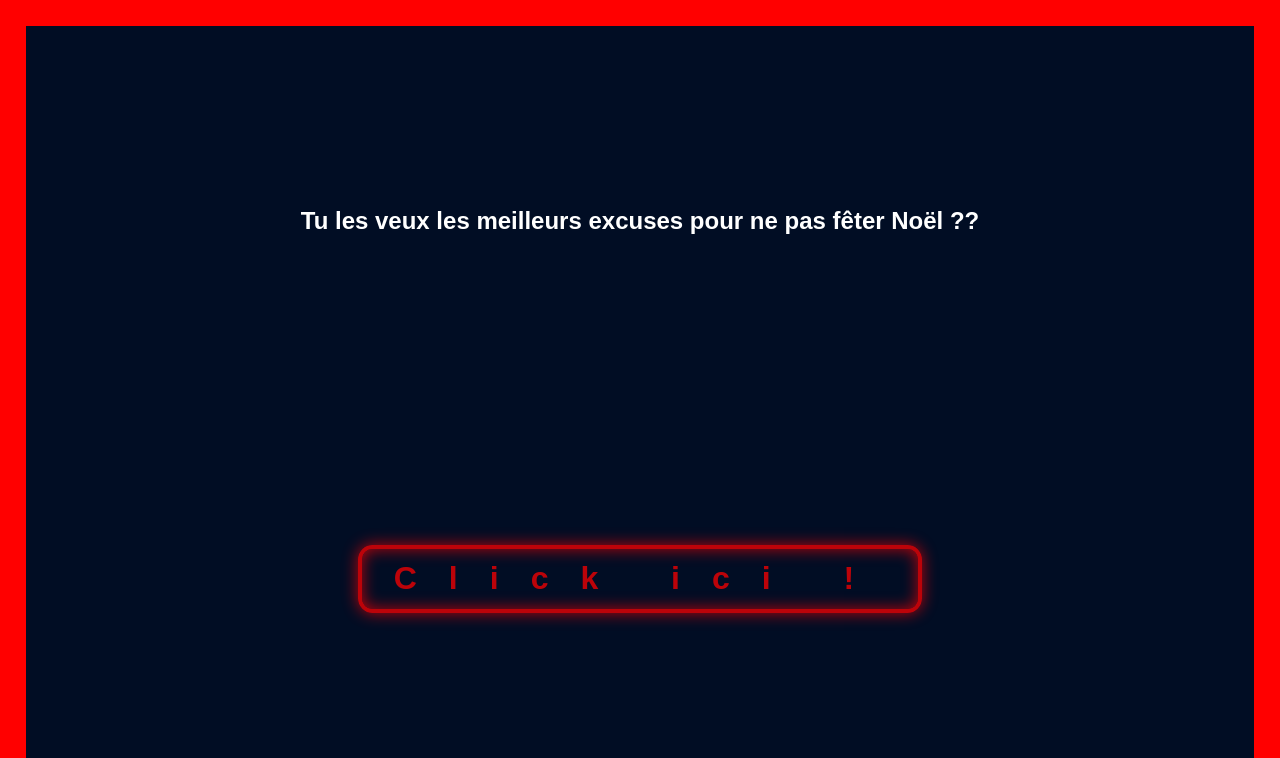
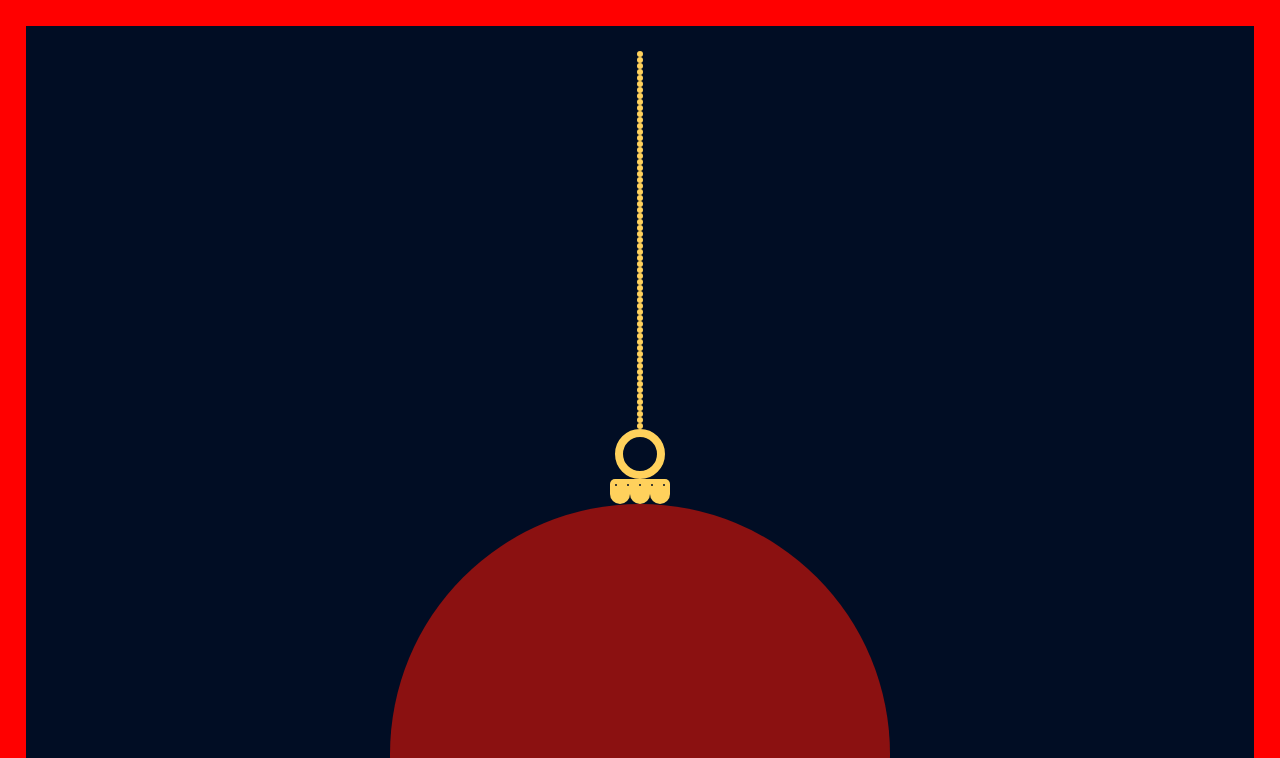
Before and after one commit to FlorenceBuchelet/WCS_hackathon1, a React (Vite) app: page / in a window 1280 px wide. Shown: the top 758 px of the page. Built offline with nearby package versions, Linux system fonts and the light colour scheme.

Commit message:
composant baubles

```diff
--- /dev/null
+++ b/src/components/baubles/Baubles.jsx
@@ -0,0 +1,94 @@
+import "./Baubles.scss";
+
+function Baubles() {
+  return (
+    <>
+      <article className="baubles__chaine">
+        <div className="baubles__chaine__link"></div>
+        <div className="baubles__chaine__link"></div>
+        <div className="baubles__chaine__link"></div>
+        <div className="baubles__chaine__link"></div>
+        <div className="baubles__chaine__link"></div>
+        <div className="baubles__chaine__link"></div>
+        <div className="baubles__chaine__link"></div>
+        <div className="baubles__chaine__link"></div>
+        <div className="baubles__chaine__link"></div>
+        <div className="baubles__chaine__link"></div>
+        <div className="baubles__chaine__link"></div>
+        <div className="baubles__chaine__link"></div>
+        <div className="baubles__chaine__link"></div>
+        <div className="baubles__chaine__link"></div>
+        <div className="baubles__chaine__link"></div>
+        <div className="baubles__chaine__link"></div>
+        <div className="baubles__chaine__link"></div>
+        <div className="baubles__chaine__link"></div>
+        <div className="baubles__chaine__link"></div>
+        <div className="baubles__chaine__link"></div>
+        <div className="baubles__chaine__link"></div>
+        <div className="baubles__chaine__link"></div>
+        <div className="baubles__chaine__link"></div>
+        <div className="baubles__chaine__link"></div>
+        <div className="baubles__chaine__link"></div>
+        <div className="baubles__chaine__link"></div>
+        <div className="baubles__chaine__link"></div>
+        <div className="baubles__chaine__link"></div>
+        <div className="baubles__chaine__link"></div>
+        <div className="baubles__chaine__link"></div>
+        <div className="baubles__chaine__link"></div>
+        <div className="baubles__chaine__link"></div>
+        <div className="baubles__chaine__link"></div>
+        <div className="baubles__chaine__link"></div>
+        <div className="baubles__chaine__link"></div>
+        <div className="baubles__chaine__link"></div>
+        <div className="baubles__chaine__link"></div>
+        <div className="baubles__chaine__link"></div>
+        <div className="baubles__chaine__link"></div>
+        <div className="baubles__chaine__link"></div>
+        <div className="baubles__chaine__link"></div>
+        <div className="baubles__chaine__link"></div>
+        <div className="baubles__chaine__link"></div>
+        <div className="baubles__chaine__link"></div>
+        <div className="baubles__chaine__link"></div>
+        <div className="baubles__chaine__link"></div>
+        <div className="baubles__chaine__link"></div>
+        <div className="baubles__chaine__link"></div>
+        <div className="baubles__chaine__link"></div>
+        <div className="baubles__chaine__link"></div>
+        <div className="baubles__chaine__link"></div>
+        <div className="baubles__chaine__link"></div>
+        <div className="baubles__chaine__link"></div>
+        <div className="baubles__chaine__link"></div>
+        <div className="baubles__chaine__link"></div>
+        <div className="baubles__chaine__link"></div>
+        <div className="baubles__chaine__link"></div>
+        <div className="baubles__chaine__link"></div>
+        <div className="baubles__chaine__link"></div>
+        <div className="baubles__chaine__link"></div>
+        <div className="baubles__chaine__link"></div>
+        <div className="baubles__chaine__link"></div>
+        <div className="baubles__chaine__link"></div>
+        <div className="baubles__chaine__boucle"></div>
+        <article className="baubles__chaine__hook">
+          <div className="baubles__chaine__hook__square">
+            <div className="baubles__chaine__hook__square__circle"></div>
+            <div className="baubles__chaine__hook__square__circle"></div>
+            <div className="baubles__chaine__hook__square__circle"></div>
+            <div className="baubles__chaine__hook__square__circle"></div>
+            <div className="baubles__chaine__hook__square__circle"></div>
+          </div>
+          <div className="baubles__chaine__hook__semicircle__1">
+            <div className="baubles__chaine__hook__semicircle"></div>
+            <div className="baubles__chaine__hook__semicircle"></div>
+            <div className="baubles__chaine__hook__semicircle"></div>
+          </div>
+        </article>
+        <div className="baubles__chaine__baubles"></div>
+      </article>
+
+
+      <article></article>
+    </>
+  );
+}
+
+export default Baubles;
--- /dev/null
+++ b/src/components/baubles/Baubles.scss
@@ -0,0 +1,68 @@
+$background-color:#010D24;
+
+$bauble-color-red:#8B1111;
+$bauble-color-bleu:#4EA0BB;
+$bauble-color-vert:#1B603F;
+$bauble-color-grey:#D9D9D9;
+$bauble-color-white:#ffff;
+
+$decoration-color: #FFD15C;
+
+$font-family:Arial, Helvetica, sans-serif;
+$font-color-1:white;
+$font-color-2:black;
+
+.baubles__chaine{
+    display: flex;
+    flex-direction: column;
+    align-items: center;
+    .baubles__chaine__link{
+        width: 6px;
+        height: 6px;
+        background-color: $decoration-color;
+        border-radius: 50%;
+    };
+    .baubles__chaine__boucle{
+
+        width: 50px;
+        height: 50px;
+        border: 8px solid $decoration-color;
+        border-radius: 50%;
+    }
+    .baubles__chaine__hook{
+
+        .baubles__chaine__hook__square{
+            width: 60px;
+            height: 10px;
+            background-color: $decoration-color;
+            border-radius: 5px 5px 0 0;
+            display: flex;
+            justify-content: space-around;
+        .baubles__chaine__hook__square__circle{
+            width: 2px;
+            height: 2px;
+            background-color: $background-color;
+            border-radius: 50%;
+            margin: 5px;
+        }
+        }
+       .baubles__chaine__hook__semicircle__1{
+        display: flex;
+        justify-content: space-around;
+        .baubles__chaine__hook__semicircle{
+            width: 20px;
+            height: 15px;
+            background-color: $decoration-color;
+            border-radius:0 0 50px 50px;
+
+        }
+       }
+    }
+.baubles__chaine__baubles{
+    width: 500px;
+            height: 500px;
+            background-color: $bauble-color-red;
+            border-radius: 50%;
+
+}
+}
--- a/src/pages/Homepage/Homepage.jsx
+++ b/src/pages/Homepage/Homepage.jsx
@@ -1,14 +1,20 @@
 import "./Homepage.scss";
+import Baubles from "../../components/baubles/Baubles";
 
 function Homepage() {
   return (
-    <section className="homepage">
+    <main className="homepage">
+      <section>
+        <Baubles/>
+      </section>
+      <section>
       <h1 className="homepage__title">
         Tu les veux les meilleurs excuses pour ne pas fêter Noël ??
       </h1>
       {/*cool button*/}
       <button className="homepage__button">Click ici !</button>
-    </section>
+      </section>
+    </main>
   );
 }
 
```
